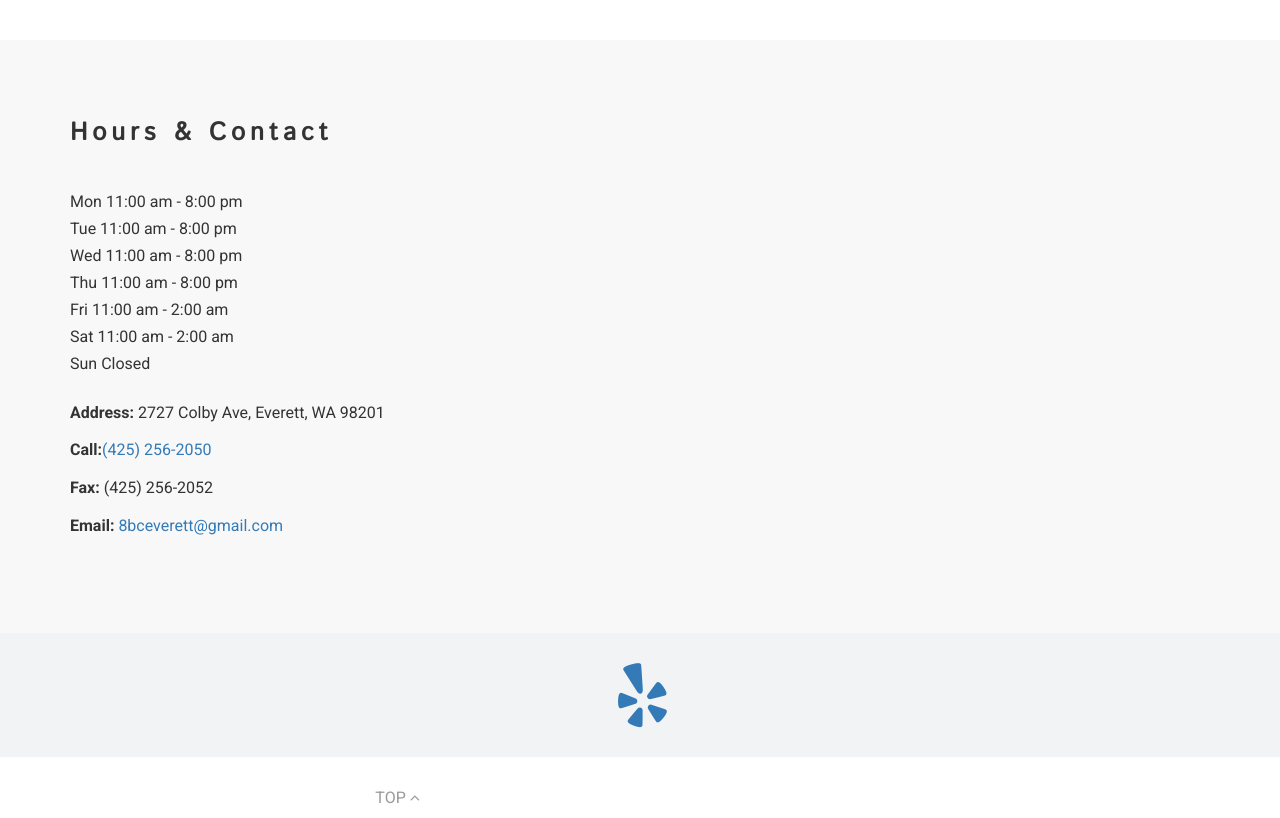
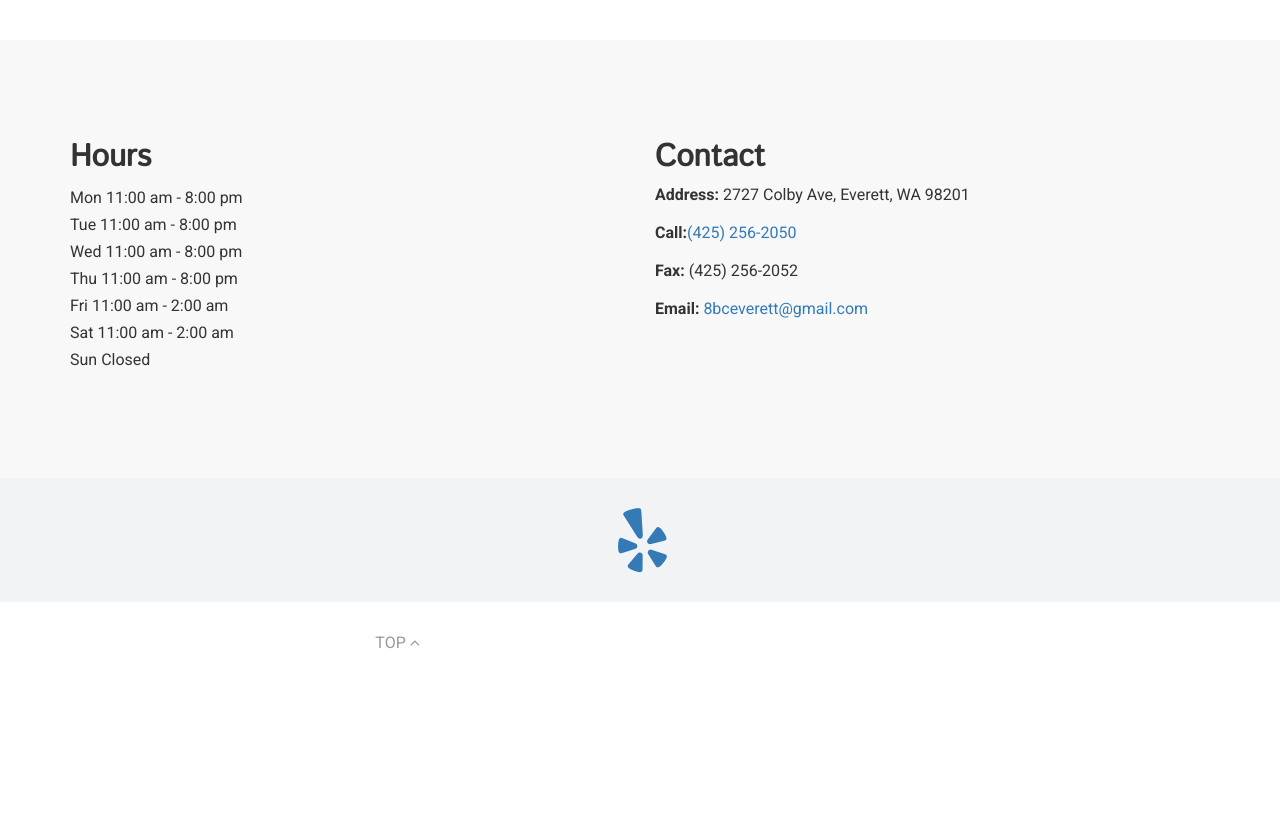
Before and after one commit to EightBallCafeEverett/EightBallCafeEverett.github.io, a plain HTML site: page index.html in a window 1280 px wide. Shown: the part 860-1678 px from the top of the page. After the commit the page ends 1523 px from the top, so only its background shows below. Drawn offline with Linux system fonts and the light colour scheme; a script that the page names is missing.

```diff
--- a/index.html
+++ b/index.html
@@ -125,8 +125,8 @@
 			<div class="container">
 				<div class="row">
 
-					<div class="col-md-12">
-						<h1>Hours & Contact</h1>
+					<div class="col-md-6">
+						<h2>Hours</h2>
 							<p class="contact-desc">
                                 Mon	11:00 am - 8:00 pm
                                 <br>
@@ -142,6 +142,9 @@
                                 <br>
                                 Sun	Closed
 							</p>
+					</div>
+					<div class="col-md-6">
+						<h2>Contact</h2>
 							<p><Strong>Address: </Strong> 2727 Colby Ave, Everett, WA 98201</p>
                         <p><Strong>Call:</Strong><a href="tel:4252562050">(425) 256-2050</a></p>
 							<p><Strong>Fax: </Strong>(425) 256-2052</p>
```
